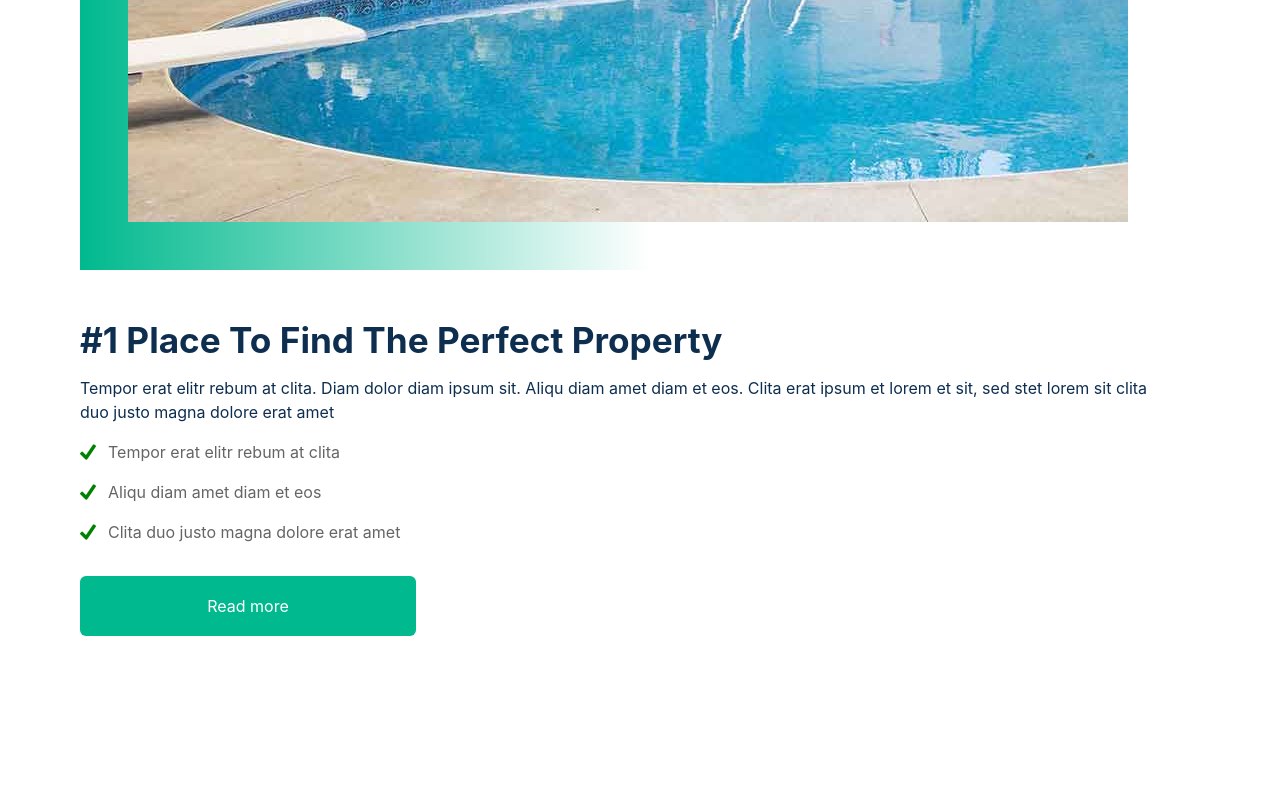
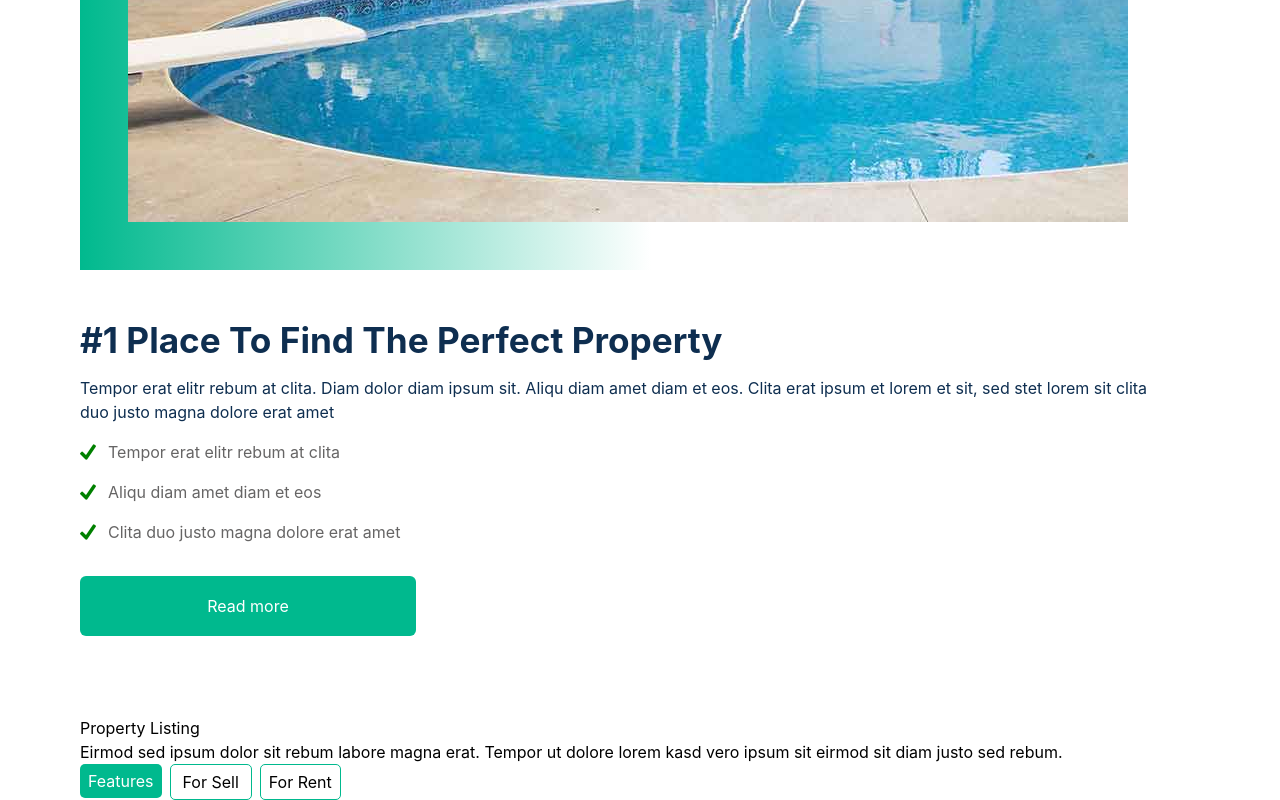
Before and after one commit to BLADEHEDA/Real-estate-App, a React (Create React App) app: page / in a window 1280 px wide. Shown: the part 3099-3899 px from the top of the page. Before the commit the page ends 3815 px from the top, so only its background shows below. Built offline with nearby package versions, Linux system fonts and the light colour scheme.

Commit message:
listing buttons adjusted

```diff
--- a/src/components/HOME/Home.css
+++ b/src/components/HOME/Home.css
@@ -74,7 +74,7 @@
         margin-bottom: 0.5em;
     }
 /* The lines thatfollow are the styles for thr ownership component */
-.ownaership{
+.ownaership,.listing{
   margin:0em 5em;
 }
 .properties-section{
--- a/src/components/HOME/Home.jsx
+++ b/src/components/HOME/Home.jsx
@@ -4,6 +4,7 @@ import Mainbar from './Mainbar'
 import Formbar from './Formbar'
 import Ownership from './Ownership'
 import Place from './Place'
+import Listing from './Listing'
 
 
 const Home = () => {
@@ -13,6 +14,7 @@ const Home = () => {
       <Formbar/>
       <Ownership/>
       <Place/>
+      <Listing/>
     </div>
   )
 }
--- /dev/null
+++ b/src/components/HOME/Listing.jsx
@@ -0,0 +1,107 @@
+import { type } from '@testing-library/user-event/dist/type'
+import React from 'react'
+import Button from '../SHARED/Button'
+
+const Listing = () => {
+    // define the object to be use
+    const properties =[
+      {
+        img:require('../../images/property-1.jpg'),
+        nature:"For Sell",
+        type:"Appartment",
+        price:"$12,345",
+        mame:"Golden Urban House For Sell",
+        location:"123 Street, New York, USA",
+        area:"1000 Sqft",
+        bed:" 3 Bed",
+        bath:" 2 Bath"
+      },
+      {
+        img:require('../../images/property-2.jpg'),
+        nature:"For rent",
+        type:"Villa",
+        price:"$12,345",
+        mame:"Golden Urban House For Sell",
+        location:"123 Street, New York, USA",
+        area:"1000 Sqft",
+        bed:" 3 Bed",
+        bath:" 2 Bath"
+      }
+      ,
+      {
+        img:require('../../images/property-3.jpg'),
+        nature:"For Sell",
+        type:"Office",
+        price:"$12,345",
+        mame:"Golden Urban House For Sell",
+        location:"123 Street, New York, USA",
+        area:"1000 Sqft",
+        bed:" 3 Bed",
+        bath:" 2 Bath"
+      }
+      ,
+      {
+        img:require('../../images/property-4.jpg'),
+        nature:"For rent",
+        type:"Building",
+        price:"$12,345",
+        mame:"Golden Urban House For Sell",
+        location:"123 Street, New York, USA",
+        area:"1000 Sqft",
+        bed:" 10 Bed",
+        bath:" 10 Bath"
+      }
+      ,
+      {
+        img:require('../../images/property-5.jpg'),
+        nature:"For Sell",
+        type:"Home",
+        price:"$12,345",
+        mame:"Golden Urban House For Sell",
+        location:"123 Street, New York, USA",
+        area:"1000 Sqft",
+        bed:" 3 Bed",
+        bath:" 3 Bath"
+      }
+      ,
+      {
+        img:require('../../images/property-6.jpg'),
+        nature:"For rent",
+        type:"Shop",
+        price:"$12,345",
+        mame:"Golden Urban House For Sell",
+        location:"123 Street, New York, USA",
+        area:"1000 Sqft",
+        bed:" 0 Bed",
+        bath:" 1 Bath"
+      }
+    ]
+
+
+
+  return (
+    <div className='listing'>
+      <div className="listing-preview">
+        <h1 className="listing-header">Property Listing </h1>
+        <div className="listing-content">Eirmod sed ipsum dolor sit rebum labore magna erat. Tempor ut
+         dolore lorem kasd vero ipsum sit eirmod sit diam justo sed rebum.</div>
+      </div>
+      <div   className="listing-buttons flex " >
+      <div className="buttons mr-2">
+      <Button style={{width:"100%",borderRadius:"5px",padding:"5px 8px",
+      color:"white" }} title="Features" /> </div>
+      <div className="buttons mr-2">
+      <Button style={{width:"100%",borderRadius:"5px",padding:"5px 12px",
+      color:"black",background:"white" ,border:"solid 1px #00B98E" }} title="For Sell" /> </div>
+      <div className="buttons mr-2">
+      <Button style={{width:"100%",borderRadius:"5px",padding:"5px 8px",
+      color:"black",background:"white",border:"solid 1px #00B98E" }} title="For Rent" /> </div>
+
+      </div>
+
+
+    </div>
+  )
+}
+
+export default Listing
```
